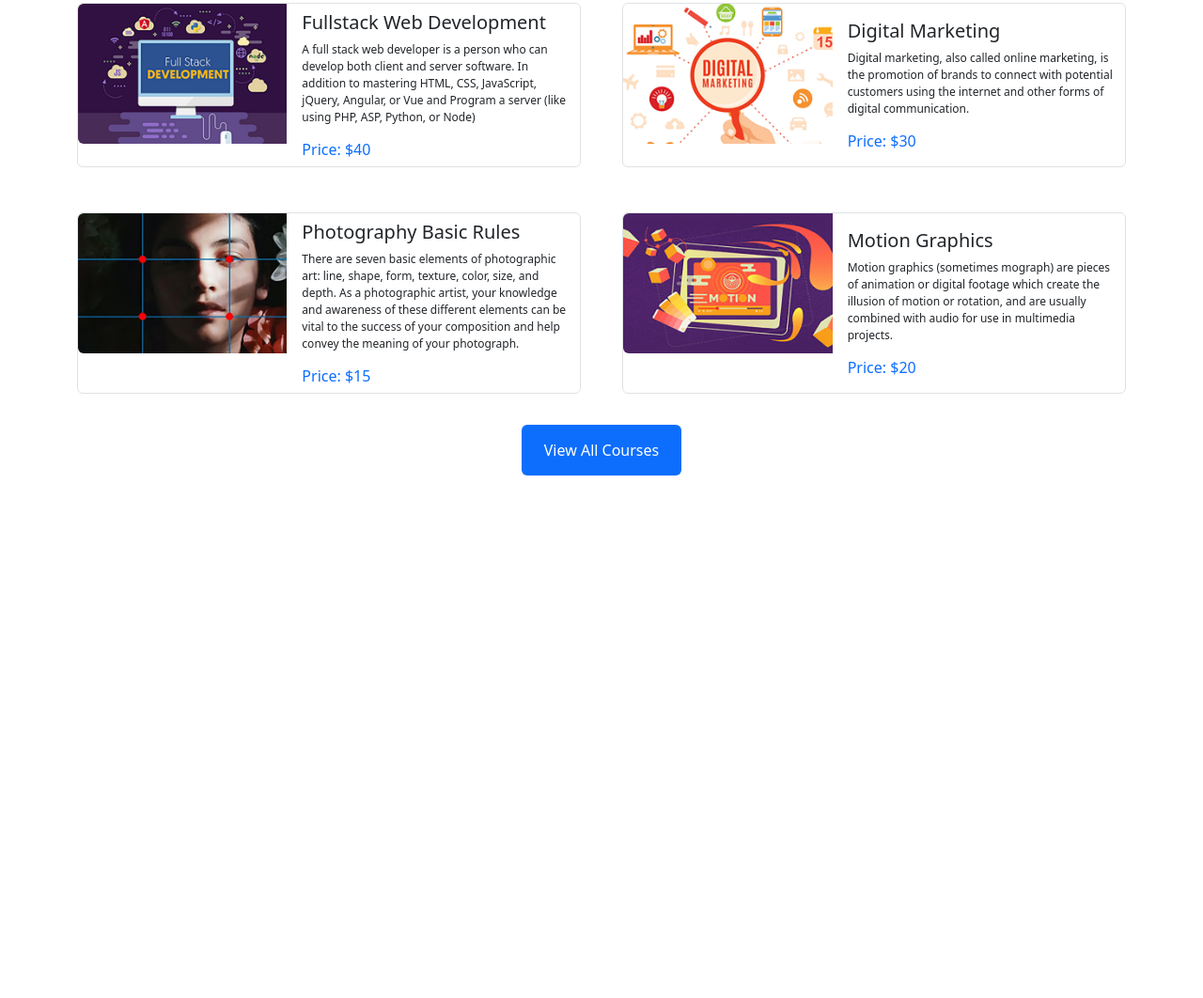
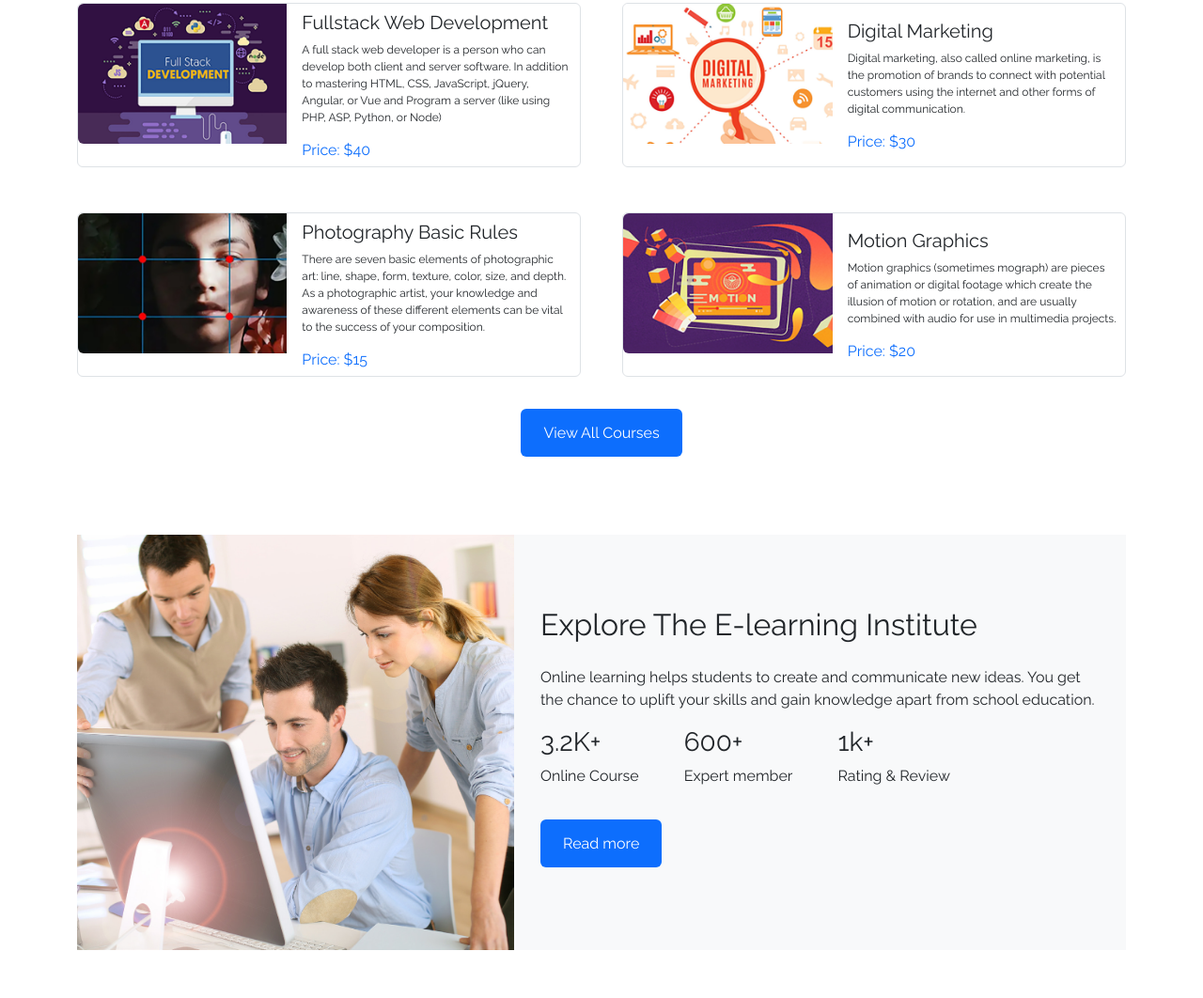
Before and after one commit to iamsaifsaiful/edTech-website-assignment-3, a plain HTML site: page index.html in a window 1280 px wide. Shown: the part 1460-2522 px from the top of the page at 94% size. Before the commit the page ends 1967 px from the top, so only its background shows below. Drawn offline with nearby package versions, Linux system fonts and the light colour scheme; a web font is replaced by a local one.

Commit message:
about section done

```diff
--- a/index.html
+++ b/index.html
@@ -10,6 +10,9 @@
       href="https://cdn.jsdelivr.net/npm/bootstrap@5.2.0/dist/css/bootstrap.min.css"
     />
     <link rel="stylesheet" href="style.css" />
+    <link rel="preconnect" href="https://fonts.googleapis.com">
+    <link rel="preconnect" href="https://fonts.gstatic.com" crossorigin>
+    <link href="https://fonts.googleapis.com/css2?family=Ibarra+Real+Nova:wght@500&family=Lato:wght@400;700&family=Poppins:wght@400;700&family=Raleway&display=swap" rel="stylesheet">
   </head>
   <body>
     <!-- header section started -->
@@ -84,7 +87,7 @@
             <div class="carousel-caption w-50 h-50 m-auto slider-text-area">
               <h1 class="slider-text-1">Get Started Digital Learning</h1>
               <p class="slider-text-2">Discover a new way for your institution to foster digital literacy and teach students the skills they need to succeed in the modern economy.</p>
-              <button class="bg-primary border-0 rounded text-white fw-semibold px-4 py-2 slider-button">Get started</button>
+              <button class="bg-primary border-0 rounded text-white px-4 py-2 slider-button">Get started</button>
             </div>
           </div>
           <div class="carousel-item">
@@ -197,7 +200,7 @@
                   Photography Basic Rules
                 </h5>
                 <p class="details-text">
-                  There are seven basic elements of photographic art: line, shape, form, texture, color, size, and depth. As a photographic artist, your knowledge and awareness of these different elements can be vital to the success of your composition and help convey the meaning of your photograph.
+                  There are seven basic elements of photographic art: line, shape, form, texture, color, size, and depth. As a photographic artist, your knowledge and awareness of these different elements can be vital to the success of your composition.
                 </p>
                 <h6 class="text-primary">
                   Price: $15
@@ -205,7 +208,7 @@
               </div>
             </div>
             <div class="col-lg-6 col-md-12 p-0 d-lg-flex border rounded mb-5 ms-auto column-1 d-md-none d-none">
-              <div class="col-lg-5 col-md-12">
+              <div class="col-lg-5 col-md-12 p-0">
                 <img src="images/Motion Graphics.jpg" class="img-fluid rounded-start" alt="motion graphics feature image">
               </div>
               <div class="col-lg-7 col-md-12 pt-2 pb-0 m-auto ps-3 pe-2">
@@ -227,6 +230,55 @@
       </section>
       <!----------------------------------
          course section end  ------------------------>
+
+         <!-- about senction start ------------------------------ -->
+      <section class="mt-5 pt-5 container mb-5 pb-5">
+        <div class="row bg-light">
+          <div class="col-lg-5 col-md-12 p-0">
+            <img src="images/about-image.jpg" class="img-fluid" alt="">
+          </div>
+          <div class="col-lg-7 col-md-12 m-auto about-section-text">
+            <div class="ps-lg-3 ps-sm-2 pe-lg-3 pt-4 m-auto ">
+              <div class="h2 mb-lg-4 mb-sm-2">
+                Explore The E-learning Institute
+              </div>
+              <div class="p mb-lg-3 mb-sm-2 fs-6">
+                 Online learning helps students to create and communicate new ideas. You get the chance to uplift your skills and gain knowledge apart from school education.
+              </div>
+              <div class="d-flex justify-content-start mb-lg-2 flex-wrap">
+                <div class="me-5">
+                  <h3>
+                    3.2K+
+                  </h3>
+                  <p>
+                    Online Course
+                  </p>
+                </div>
+                <div class="me-5">
+                  <h3>
+                    600+
+                  </h3>
+                  <p>
+                    Expert member
+                  </p>
+                </div>
+                <div>
+                  <h3>
+                    1k+
+                  </h3>
+                  <p>
+                    Rating & Review
+                  </p>
+                </div>
+              </div>
+              <div class="pb-5 pt-4">
+                <a href="#" class="text-decoration-none"><h6 class="px-4 py-3 rounder bg-primary d-inline text-white rounded">Read more</h6></a>
+              </div>
+            </div>
+          </div>
+        </div>
+      </section>
+      <!-- about section end ------------------------------------------------------------- -->
     </main>
 
     <!-- bootstrap js link  -->
--- a/style.css
+++ b/style.css
@@ -1,3 +1,9 @@
+body {
+  font-family: "Ibarra Real Nova", serif;
+  font-family: "Lato", sans-serif;
+  font-family: "Poppins", sans-serif;
+  font-family: "Raleway", sans-serif;
+}
 .col-area {
   height: 250px !important;
 }
```
Also changed, not shown: images/about-image.jpg (added).
